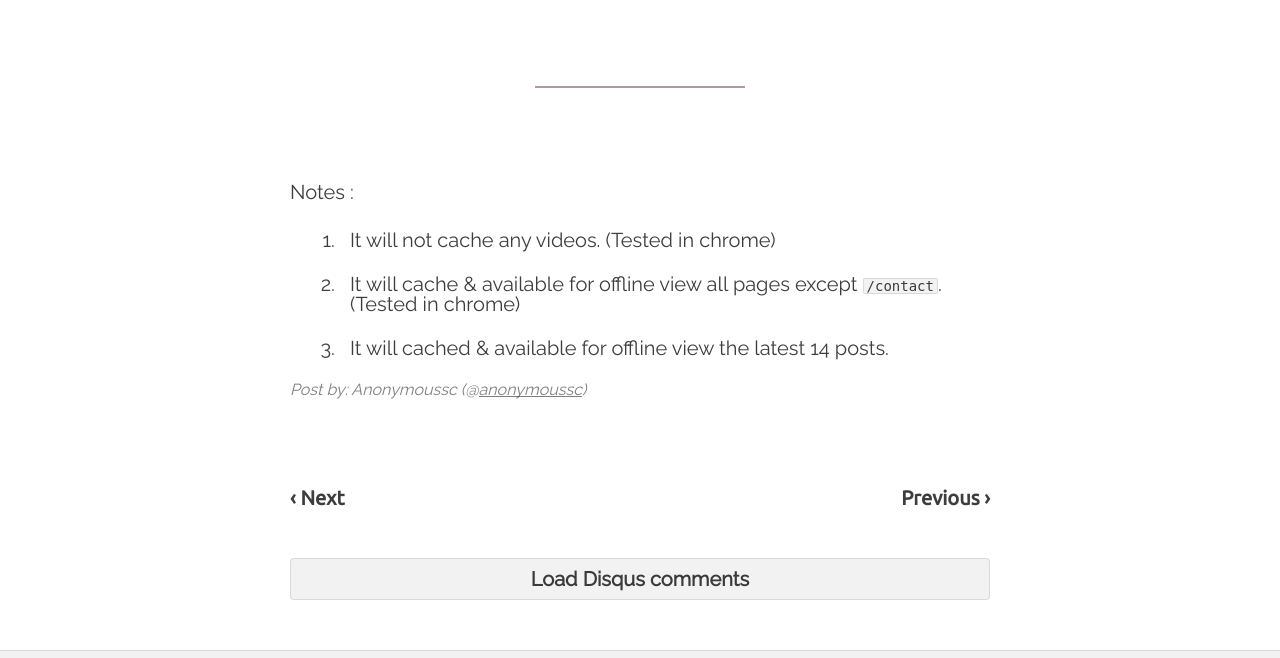
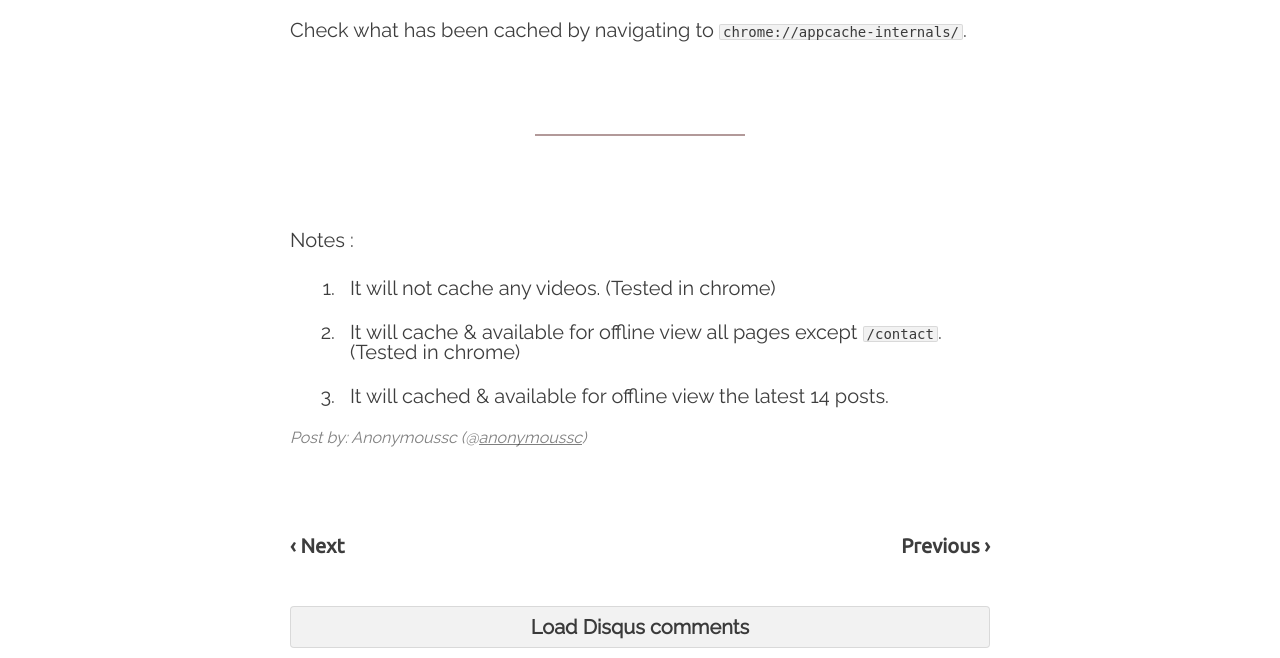
Before and after one commit to anonymoussc/anonymoussc.github.io, a Jekyll site: the page built from _posts/2016-07-16-implementing-application-cache-manifest.markdown, in a window 1280 px wide and 900 px high, scrolled down 794 px, cut to the strip 242-900 px from the top of the window. Built offline with Jekyll 4.4.1, drawn with Linux system fonts in a browser that asks for light colours.

Commit message:
Modified _posts/2016-07-16-implementing-application-cache-manifest.markdown

```diff
--- a/_posts/2016-07-16-implementing-application-cache-manifest.markdown
+++ b/_posts/2016-07-16-implementing-application-cache-manifest.markdown
@@ -31,6 +31,8 @@ index.html
 
 <script src="http://gist-it.appspot.com/github/anonymoussc/anonymoussc.github.io/blob/master/_layouts/default.html?slice=1&footer=minimal"></script>
 
+Check what has been cached by navigating to `chrome://appcache-internals/`.
+
 ---
 
 Notes :
```
